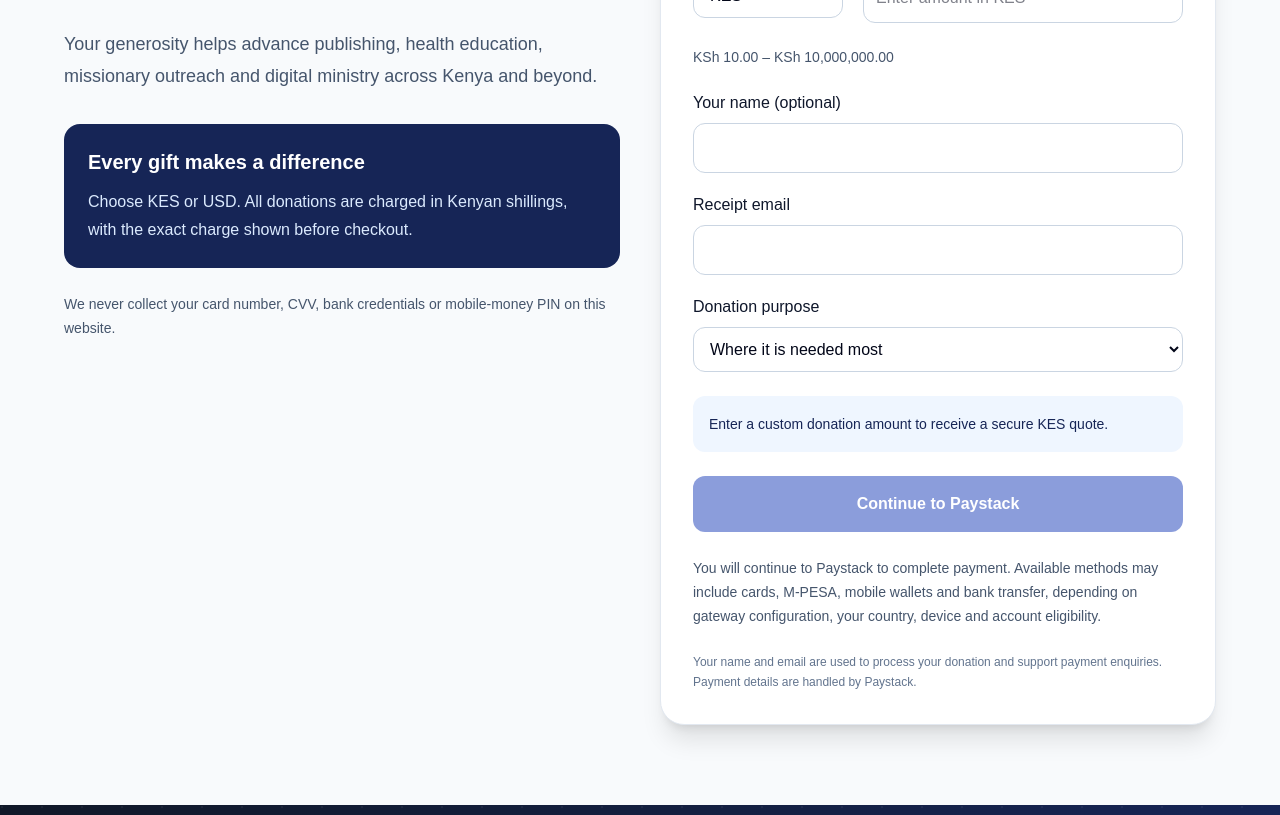
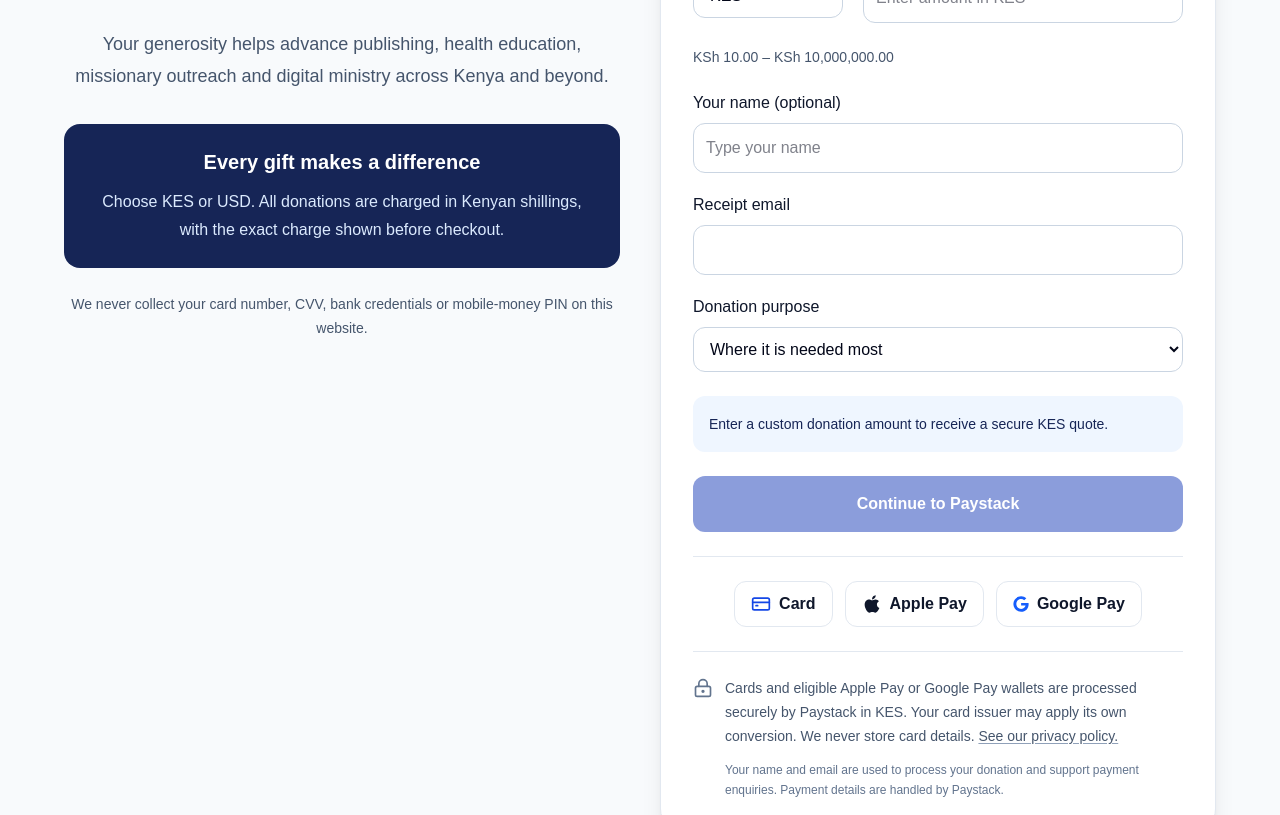
Before and after one commit to godfreyonyango365-blip/pioneersfootprints, a Next.js app: page /donate in a window 1280 px wide. Shown: the part 340-1155 px from the top of the page. Built offline with nearby package versions, Linux system fonts and the light colour scheme.

Commit message:
add the improve donation ui

```diff
--- a/app/donate/page.tsx
+++ b/app/donate/page.tsx
@@ -4,5 +4,5 @@ import DonationForm from '@/components/donations/DonationForm';
 import { donationConfig } from '@/lib/donations/config';
 export const metadata = {title:'Donate',alternates:{canonical:'/donate'}};
 export default function DonatePage() {
-  return <><Navbar/><main className="min-h-screen bg-slate-50 px-4 py-12 text-slate-950 sm:py-20"><div className="mx-auto grid max-w-6xl min-w-0 items-start gap-10 lg:grid-cols-2"><section className="min-w-0 py-4 lg:sticky lg:top-24"><p className="font-semibold uppercase tracking-widest text-green-700">Give with purpose</p><h1 className="mt-5 text-4xl font-extrabold leading-tight sm:text-5xl">Support {donationConfig.displayName}</h1><p className="mt-6 text-lg leading-8 text-slate-600">Your generosity helps advance publishing, health education, missionary outreach and digital ministry across Kenya and beyond.</p><div className="mt-8 rounded-2xl bg-blue-950 p-6 text-white"><h2 className="text-xl font-semibold">Every gift makes a difference</h2><p className="mt-3 leading-7 text-blue-100">Choose KES or USD. All donations are charged in Kenyan shillings, with the exact charge shown before checkout.</p></div><p className="mt-6 text-sm leading-6 text-slate-600">We never collect your card number, CVV, bank credentials or mobile-money PIN on this website.</p></section><DonationForm/></div></main><Footer/></>;
+  return <><Navbar/><main className="min-h-screen bg-slate-50 px-4 py-12 text-slate-950 sm:py-20"><div className="mx-auto grid max-w-6xl min-w-0 items-start gap-10 lg:grid-cols-2"><section className="min-w-0 py-4 text-center lg:sticky lg:top-24"><p className="font-semibold uppercase tracking-widest text-green-700">Give with purpose</p><h1 className="mt-5 text-4xl font-extrabold leading-tight sm:text-5xl">Support {donationConfig.displayName}</h1><p className="mt-6 text-lg leading-8 text-slate-600">Your generosity helps advance publishing, health education, missionary outreach and digital ministry across Kenya and beyond.</p><div className="mt-8 rounded-2xl bg-blue-950 p-6 text-white"><h2 className="text-xl font-semibold">Every gift makes a difference</h2><p className="mt-3 leading-7 text-blue-100">Choose KES or USD. All donations are charged in Kenyan shillings, with the exact charge shown before checkout.</p></div><p className="mt-6 text-sm leading-6 text-slate-600">We never collect your card number, CVV, bank credentials or mobile-money PIN on this website.</p></section><DonationForm/></div></main><Footer/></>;
 }
--- a/components/donations/DonationForm.tsx
+++ b/components/donations/DonationForm.tsx
@@ -1,5 +1,7 @@
 'use client';
 import { useEffect, useRef, useState } from 'react';
+import { CreditCard, LockKeyhole } from 'lucide-react';
+import { FaApple, FaGoogle } from 'react-icons/fa';
 import { donationConfig as config, DonationCurrency, formatDonationAmount, parseDonationAmount } from '@/lib/donations/config';
 import { readDonationResponse } from '@/lib/donations/client';
 type Quote = {token:string;inputCurrency:DonationCurrency;inputAmountSubunit:number;chargeCurrency:'KES';chargeAmountSubunit:number;exchangeRate:string|null;exchangeRateDate:string|null;exchangeRateProvider:string|null;expiresAt:string};
@@ -57,7 +59,7 @@ export default function DonationForm() {
     </fieldset>
     <p id="amount-limits" className="text-sm text-slate-600">{formatDonationAmount(config.currencies[currency].min,currency)} – {formatDonationAmount(config.currencies[currency].max,currency)}</p>
     <fieldset disabled={busy} className="space-y-5">
-      <label className="block font-medium">Your name (optional)<input name="donorName" maxLength={100} autoComplete="name" className={field}/></label>
+      <label className="block font-medium">Your name (optional)<input name="donorName" maxLength={100} autoComplete="name" placeholder="Type your name" className={field}/></label>
       <label className="block font-medium">Receipt email<input name="email" type="email" required maxLength={254} autoComplete="email" className={field}/></label>
       <label className="block font-medium">Donation purpose<select name="purpose" defaultValue={config.defaultPurpose} className={field}>{Object.entries(config.purposes).map(([id,label]) => <option key={id} value={id}>{label}</option>)}</select></label>
     </fieldset>
@@ -67,7 +69,17 @@ export default function DonationForm() {
     </div>
     {error && <p role="alert" className="break-words text-red-700">{error}</p>}
     <button disabled={!ready || busy} className="w-full rounded-xl bg-blue-800 px-4 py-4 font-semibold text-white hover:bg-blue-900 focus-visible:outline-2 focus-visible:outline-offset-4 focus-visible:outline-blue-700 disabled:cursor-not-allowed disabled:opacity-50">{busy ? 'Opening secure checkout…' : 'Continue to Paystack'}</button>
-    <p className="text-sm leading-6 text-slate-600">You will continue to Paystack to complete payment. Available methods may include cards, M-PESA, mobile wallets and bank transfer, depending on gateway configuration, your country, device and account eligibility.</p>
-    <p className="text-xs leading-5 text-slate-500">{config.privacy}</p>
+    <div className="border-t border-slate-200 pt-6">
+      <div className="flex flex-wrap justify-center gap-3" aria-label="Supported payment methods">
+        <div className="flex items-center gap-2 rounded-xl border border-slate-200 px-4 py-2.5 font-semibold"><CreditCard aria-hidden="true" className="size-5 text-blue-700"/>Card</div>
+        <div className="flex items-center gap-2 rounded-xl border border-slate-200 px-4 py-2.5 font-semibold"><FaApple aria-hidden="true" className="size-5"/>Apple Pay</div>
+        <div className="flex items-center gap-2 rounded-xl border border-slate-200 px-4 py-2.5 font-semibold"><FaGoogle aria-hidden="true" className="size-4 text-blue-600"/>Google Pay</div>
+      </div>
+      <div className="mt-6 flex gap-3 border-t border-slate-200 pt-6 text-sm leading-6 text-slate-600">
+        <LockKeyhole aria-hidden="true" className="mt-0.5 size-5 shrink-0 text-slate-500"/>
+        <p>Cards and eligible Apple Pay or Google Pay wallets are processed securely by Paystack in KES. Your card issuer may apply its own conversion. We never store card details. <a href="#donation-privacy-details" className="underline decoration-slate-400 underline-offset-2 hover:text-blue-800">See our privacy policy.</a></p>
+      </div>
+      <p id="donation-privacy-details" className="mt-3 pl-8 text-xs leading-5 text-slate-500">{config.privacy}</p>
+    </div>
   </form>;
 }
--- a/lib/donations/config.ts
+++ b/lib/donations/config.ts
@@ -11,7 +11,7 @@ export const donationConfig = {
     USD: { symbol: "$", min: 100, max: 10000000 },
   },
   rateUrl: "https://api.frankfurter.dev/v2/rate/usd/kes?providers=cbk",
-  rateProvider: "Central Bank of Kenya via Frankfurter",
+  rateProvider: "CBK",
   gateway: "https://api.paystack.co",
   checkoutHost: "checkout.paystack.com",
   adminRoles: ["admin", "owner", "super_admin", "super-admin"],
```
